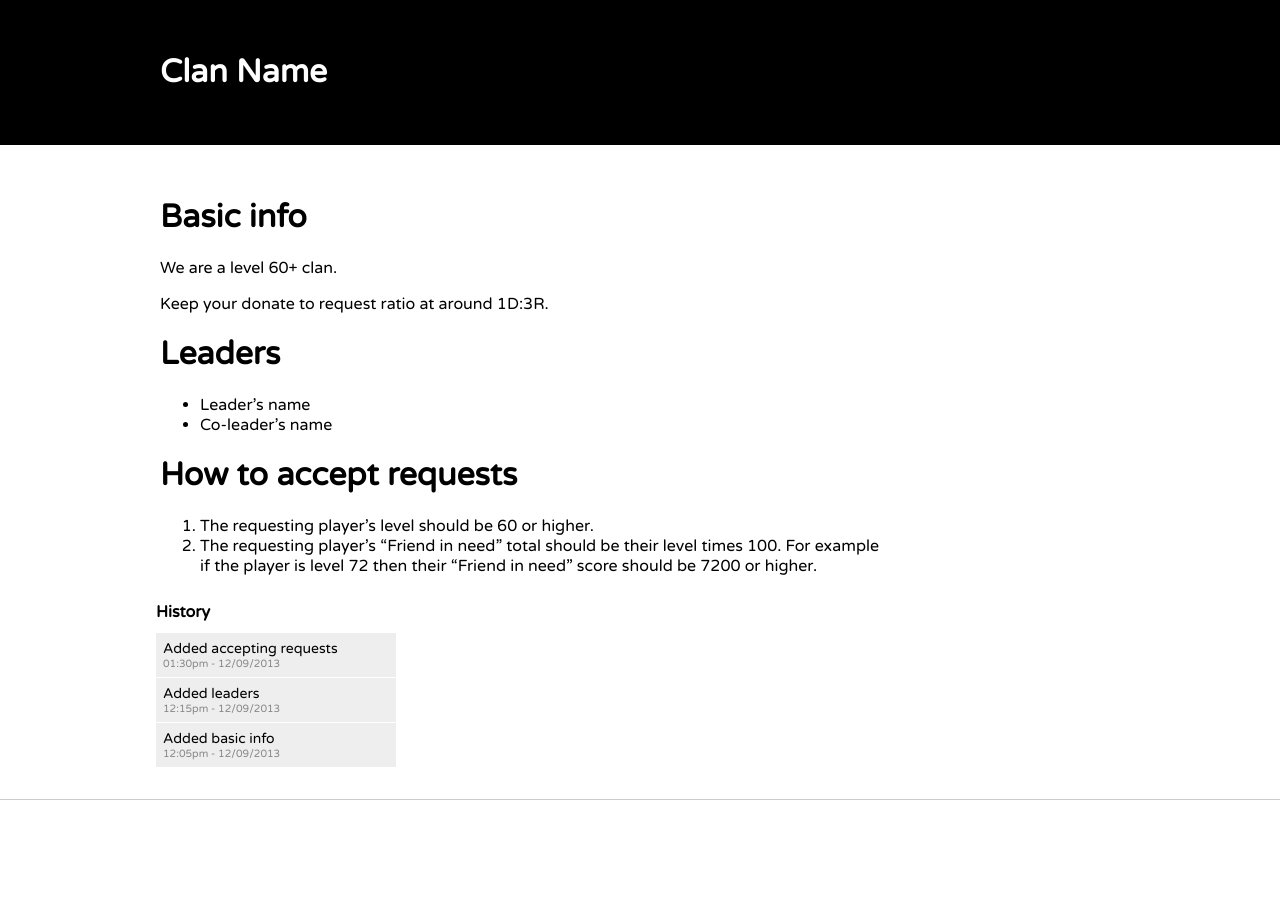
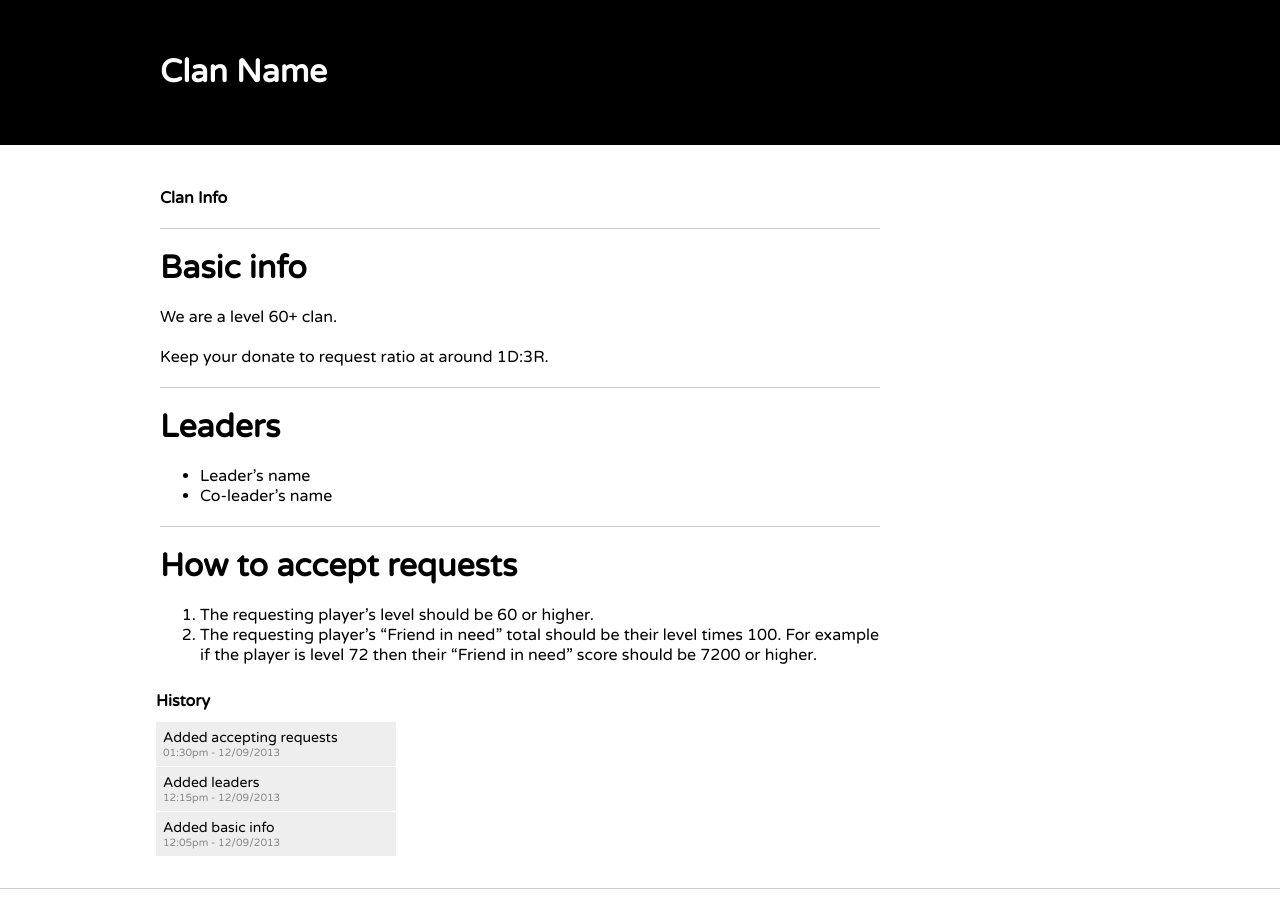
Before and after one commit to himedlooff/proto-clashers, a Jekyll site: the page built from clan-name/index.md, in a window 1280 px wide. Built offline with Jekyll 4.4.1, drawn with Linux system fonts in a browser that asks for light colours; Markdown is read by kramdown in place of the engine named in the settings.

Commit message:
Updated post styling and added post label.

```diff
--- a/_layouts/default.html
+++ b/_layouts/default.html
@@ -24,7 +24,10 @@
     <div role="main">
       <div class="wrapper">
         <div class="post">
-          {{content}}
+          <h1 class="post-label">Clan Info</h1>
+          <div class="post-content">
+            {{content}}
+          </div>
         </div>
         <div class="post-history">
           <h1 class="post-history-label">History</h1>
--- a/assets/css/main.css
+++ b/assets/css/main.css
@@ -24,6 +24,21 @@ body {
     display: inline-block;
     vertical-align: top;
     width: 75%;
+}
+
+.post-label {
+    font-size: 1em;
+}
+
+.post-content h1 {
+    font-size: 2em;
+    margin: 0.625em 0; /* 20 / 32 */
+    padding-top: 0.625em; /* 20 / 32 */
+    border-top: 1px solid #ccc;
+}
+
+.post-content p {
+    margin: 1.25em 0; /* 20 / 16 */
 }
 
 .post-history {
```
